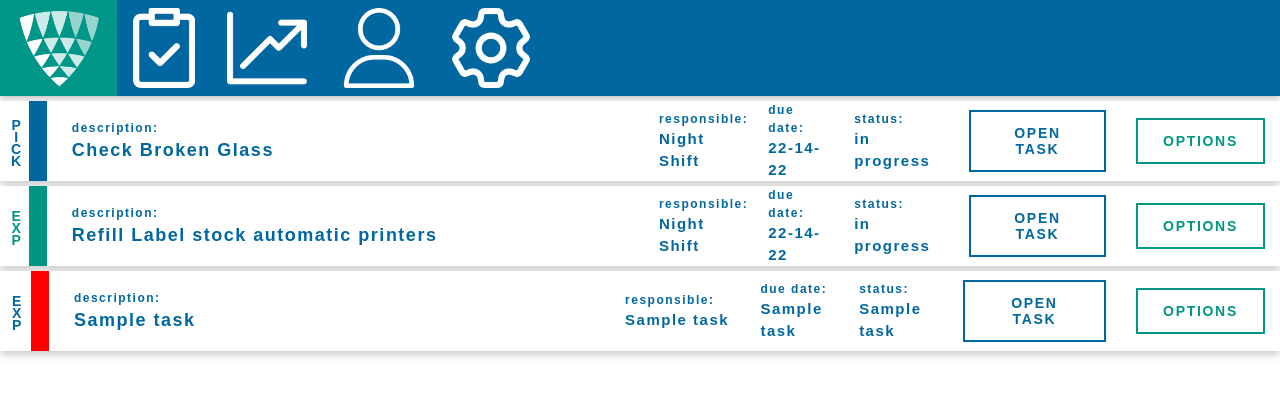
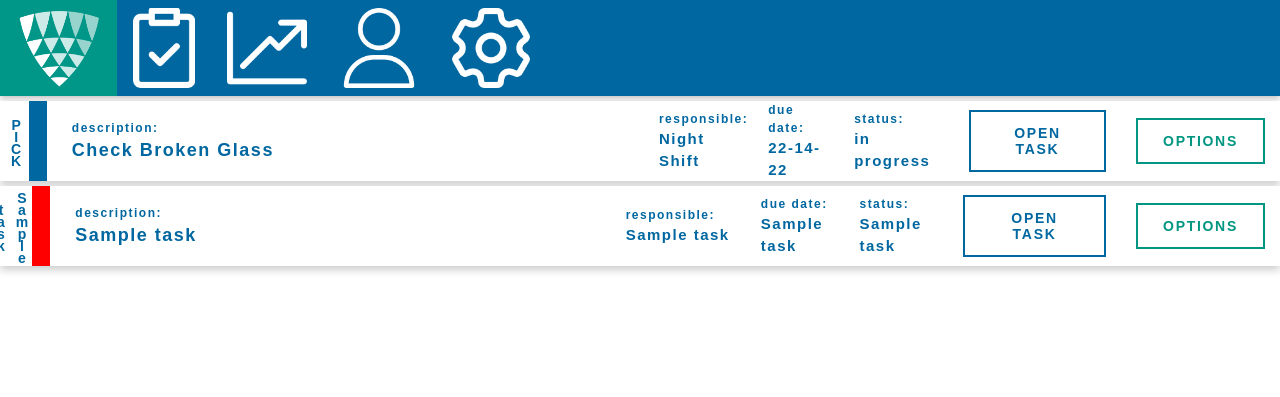
Before and after one commit to patrickvanriesen/patrick, a Flask app: template templates/home.html in a window 1280 px wide. Shown: the top 397 px of the page. Run offline with Flask 2, Linux system fonts and the light colour scheme; the template is opened without the code that fills it: most values are stand-ins (such as "Sample title", 1, 10 or a date in 2020).

Commit message:
add hidden div, to pass task info to modal

```diff
--- a/templates/home.html
+++ b/templates/home.html
@@ -92,49 +92,12 @@
         </div>
 
     </div>
-    <!-- just some changed copies for the look and feel -->
-    <div class="task_row">
-        <!-- zone header -->
-        <div style="width: 2.5%; display: inline-flex; justify-content: center;">
-            <strong style="color:#009681;" class="zone_header">EXP</strong>
-        </div>
-        <!-- zone color -->
-        <div style="background-color:#009681" class="zone_color"></div>
-        <!-- Task description (width(incl.)54%) -->
-        <div class="task_description" style="width:50%">
-            <small class="lineage_font_semi_bold">description:</small>
-            <strong class="lineage_font_semi_bold" style="font-size:18px;">Refill Label stock automatic printers</strong></div>
-        <!-- responsible -->
-        <div class="task_description">
-            <small class="lineage_font_semi_bold" >responsible:</small>
-            <strong class="lineage_font_semi_bold" >Night Shift</strong>
-        </div>
-        <!-- Due Date -->
-        <div class="task_description">
-            <small class="lineage_font_semi_bold" >due date:</small>
-            <strong class="lineage_font_semi_bold" >22-14-22</strong>
-        </div>
-        <!-- Status -->
-        <div class="task_description">
-            <small class="lineage_font_semi_bold">status: </small>
-            <strong class="lineage_font_semi_bold">in progress</strong>
-        </div>
-        <!-- open task -->
-        <div class="task_description" style="margin:5px;">
-            <a class="lineage_blue_button" onclick="open_modal('task_modal_full');">Open Task</a>
-        </div>
-        <!-- task options, for now teal color maybe change to grey -->
-        <div class="task_description" style="margin:5px;">
-            <a class="lineage_green_button" onclick="">Options</a>
-        </div>
-
-    </div>
 
     {% for task in tasks %}
     <div class="task_row">
         <!-- zone header -->
         <div style="width: 2.5%; display: inline-flex; justify-content: center;">
-            <strong style="color:{{ task[17] }}" class="zone_header">EXP</strong>
+            <strong style="color:{{ task[17] }}" class="zone_header">{{ task[15] }}</strong>
         </div>
         <!-- zone color -->
         <div style="background-color:{{ task[17] }};width:1.5%;" class="zone_color"></div>
@@ -164,6 +127,10 @@
         <!-- task options, for now teal color maybe change to grey -->
         <div class="task_description" style="margin:5px;">
             <a class="lineage_green_button" onclick="">Options</a>
+        </div>
+        <!--contains the entire task to pass to task modal-->
+        <div style="display:none;">
+            <input id="{{task[0]}}" name="task_info" value="{{task}}">
         </div>
 
     </div>
@@ -683,10 +650,8 @@
                 </div>
                 <!--todo create button, to add task -->
                 <div style="width:100%;margin-bottom:15px;display:flex;justify-content:flex-end;margin-top:25px;">
-                    <input name="user_add" type="submit" value="Add Task" class="lineage_green_button">
+                    <input name="user_add" type="submit" value="Add User" class="lineage_green_button">
                 </div>
-
-
 
             </form>
         </div>
```
Also changed, not shown: KBL.db.
